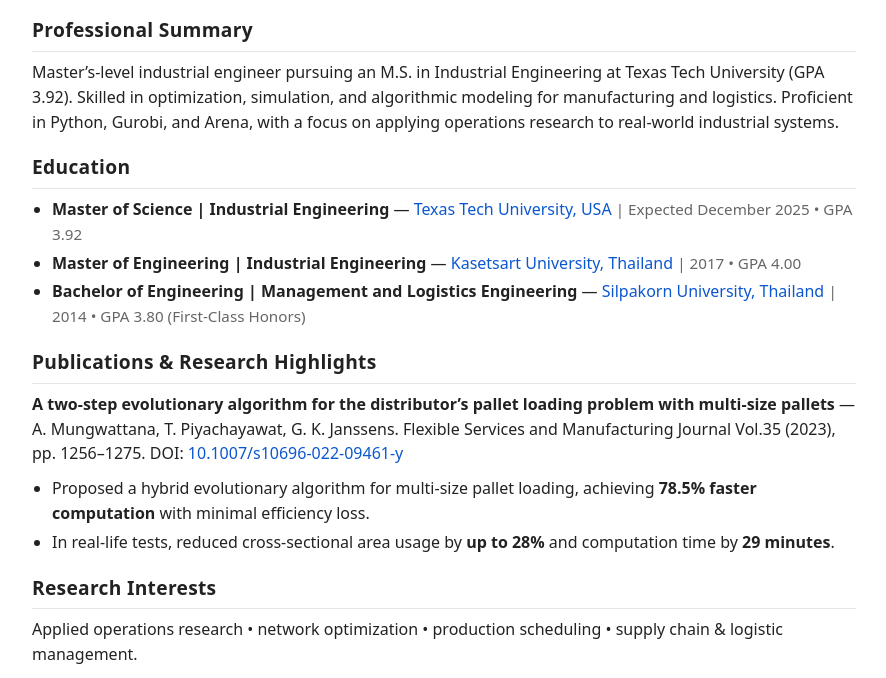
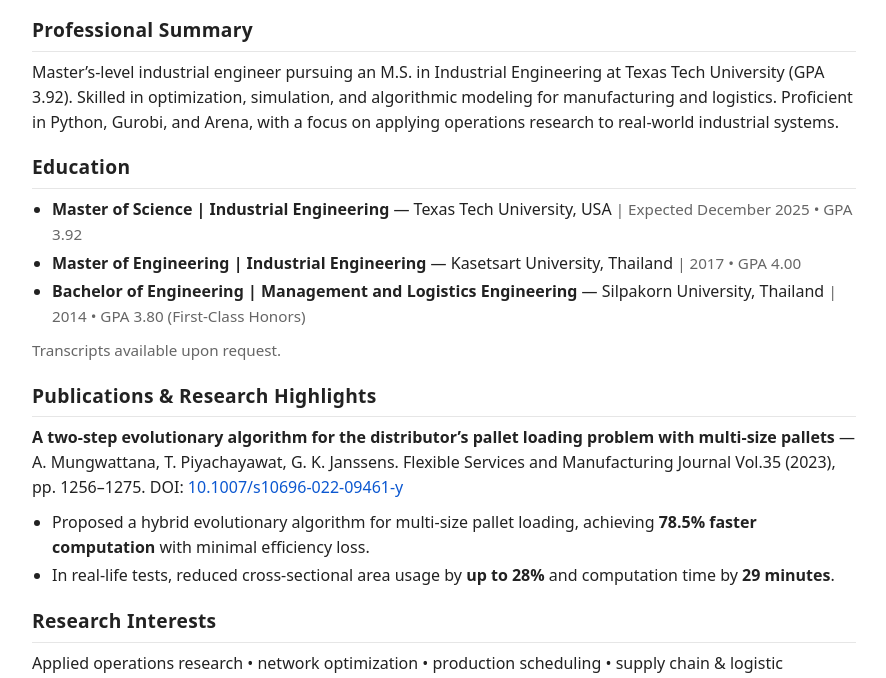
Before and after one commit to thanakritpiyachayawat/thanakritpiyachayawat.github.io, a plain HTML site: page index.html in a window 1280 px wide. Shown: the part 122-800 px from the top of the page, without its empty margins (196-1082 px from the left). Drawn offline with Linux system fonts and the light colour scheme.

Commit message:
Add files via upload

```diff
--- a/index.html
+++ b/index.html
@@ -31,11 +31,11 @@
   <section class="section">
     <h2>Education</h2>
     <ul>
-      <li><strong>Master of Science | Industrial Engineering</strong> — <a href="docs/ttu_unofficial_transcript.pdf" target="_blank" rel="noopener">Texas Tech University, USA</a> <span class="meta">| Expected December 2025 • GPA 3.92</span></li>
-      <li><strong>Master of Engineering | Industrial Engineering</strong> — <a href="docs/kasetsart_transcript.pdf" target="_blank" rel="noopener">Kasetsart University, Thailand</a> <span class="meta">| 2017 • GPA 4.00</span></li>
-      <li><strong>Bachelor of Engineering | Management and Logistics Engineering</strong> — <a href="docs/silpakorn_transcript_en.pdf" target="_blank" rel="noopener">Silpakorn University, Thailand</a> <span class="meta">| 2014 • GPA 3.80 (First-Class Honors)</span></li>
+      <li><strong>Master of Science | Industrial Engineering</strong> — Texas Tech University, USA <span class="meta">| Expected December 2025 • GPA 3.92</span></li>
+      <li><strong>Master of Engineering | Industrial Engineering</strong> — Kasetsart University, Thailand <span class="meta">| 2017 • GPA 4.00</span></li>
+      <li><strong>Bachelor of Engineering | Management and Logistics Engineering</strong> — Silpakorn University, Thailand <span class="meta">| 2014 • GPA 3.80 (First-Class Honors)</span></li>
     </ul>
-  </section>
+  <p class="meta">Transcripts available upon request.</p></section>
 
   <section class="section">
     <h2>Publications & Research Highlights</h2>
```
